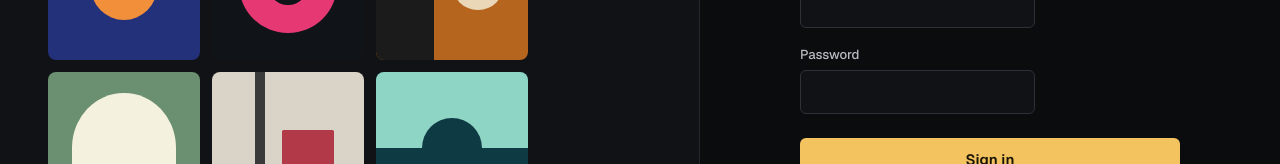
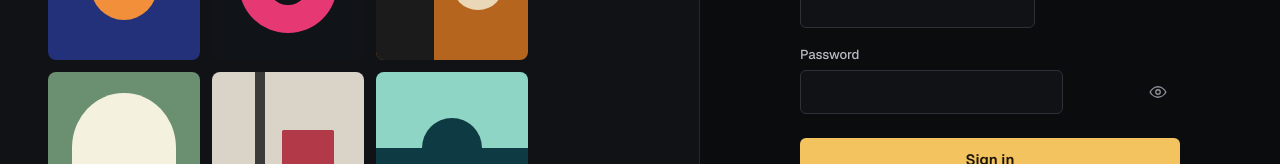
Before and after one commit to Ahmeddkhalill/songify, a React (Vite) app in the folder frontend/: page /login in a window 1280 px wide. Shown: the part 386-550 px from the top of the page. Built offline with nearby package versions, Linux system fonts and the light colour scheme.

Commit message:
feat(frontend): add password visibility toggle
An inline eye button on the right of the password field flips it
between hidden and visible text. It is a non-submitting button whose
aria-label and aria-pressed track the current state, and it sits beside
the valid check when both are shown.

```diff
--- a/frontend/src/pages/LoginPage.tsx
+++ b/frontend/src/pages/LoginPage.tsx
@@ -122,6 +122,45 @@ function CheckIcon({ size }: { size: number }) {
   )
 }
 
+function EyeIcon({ size }: { size: number }) {
+  return (
+    <svg
+      width={size}
+      height={size}
+      viewBox="0 0 24 24"
+      fill="none"
+      stroke="currentColor"
+      strokeWidth="1.75"
+      strokeLinecap="round"
+      strokeLinejoin="round"
+      aria-hidden="true"
+    >
+      <path d="M1.5 12S5 5 12 5s10.5 7 10.5 7-3.5 7-10.5 7S1.5 12 1.5 12Z" />
+      <circle cx="12" cy="12" r="3" />
+    </svg>
+  )
+}
+
+function EyeOffIcon({ size }: { size: number }) {
+  return (
+    <svg
+      width={size}
+      height={size}
+      viewBox="0 0 24 24"
+      fill="none"
+      stroke="currentColor"
+      strokeWidth="1.75"
+      strokeLinecap="round"
+      strokeLinejoin="round"
+      aria-hidden="true"
+    >
+      <path d="M9.9 5.2A9.5 9.5 0 0 1 12 5c7 0 10.5 7 10.5 7a18 18 0 0 1-2.4 3.3M6.3 6.3A17.7 17.7 0 0 0 1.5 12S5 19 12 19a9.4 9.4 0 0 0 5.7-1.8" />
+      <path d="M9.9 9.9a3 3 0 0 0 4.2 4.2" />
+      <path d="M3 3l18 18" />
+    </svg>
+  )
+}
+
 interface Cover {
   bg: string
   a: Shape
@@ -184,6 +223,7 @@ export default function LoginPage() {
   const [serverErrors, setServerErrors] = useState<FieldErrors>({})
   const [formError, setFormError] = useState<string | null>(null)
   const [pending, setPending] = useState(false)
+  const [showPassword, setShowPassword] = useState(false)
 
   if (isLoading) {
     return null
@@ -201,6 +241,7 @@ export default function LoginPage() {
     setTouched({ email: false, username: false, password: false })
     setServerErrors({})
     setFormError(null)
+    setShowPassword(false)
   }
 
   function markTouched(field: Field) {
@@ -470,7 +511,7 @@ export default function LoginPage() {
               <div className="relative">
                 <input
                   id="password"
-                  type="password"
+                  type={showPassword ? 'text' : 'password'}
                   autoComplete={isReg ? 'new-password' : 'current-password'}
                   value={password}
                   onChange={(event) => {
@@ -482,13 +523,24 @@ export default function LoginPage() {
                   aria-describedby={
                     passwordErr ? 'password-error' : isReg ? 'password-hint' : undefined
                   }
-                  className={`${inputBase} ${passwordStatus === 'valid' ? 'pr-10' : 'pr-3'} ${borderByStatus[passwordStatus]}`}
+                  className={`${inputBase} ${passwordStatus === 'valid' ? 'pr-16' : 'pr-10'} ${borderByStatus[passwordStatus]}`}
                 />
-                {passwordStatus === 'valid' && (
-                  <span className="pointer-events-none absolute inset-y-0 right-3 flex items-center text-success-400">
-                    <CheckIcon size={16} />
-                  </span>
-                )}
+                <div className="pointer-events-none absolute inset-y-0 right-2 flex items-center gap-1.5">
+                  {passwordStatus === 'valid' && (
+                    <span className="flex items-center text-success-400">
+                      <CheckIcon size={16} />
+                    </span>
+                  )}
+                  <button
+                    type="button"
+                    aria-label={showPassword ? 'Hide password' : 'Show password'}
+                    aria-pressed={showPassword}
+                    onClick={() => setShowPassword((current) => !current)}
+                    className="pointer-events-auto flex h-7 w-7 items-center justify-center rounded-sm text-ink-400 hover:text-ink-100"
+                  >
+                    {showPassword ? <EyeOffIcon size={18} /> : <EyeIcon size={18} />}
+                  </button>
+                </div>
               </div>
               {passwordErr ? (
                 <p
```
